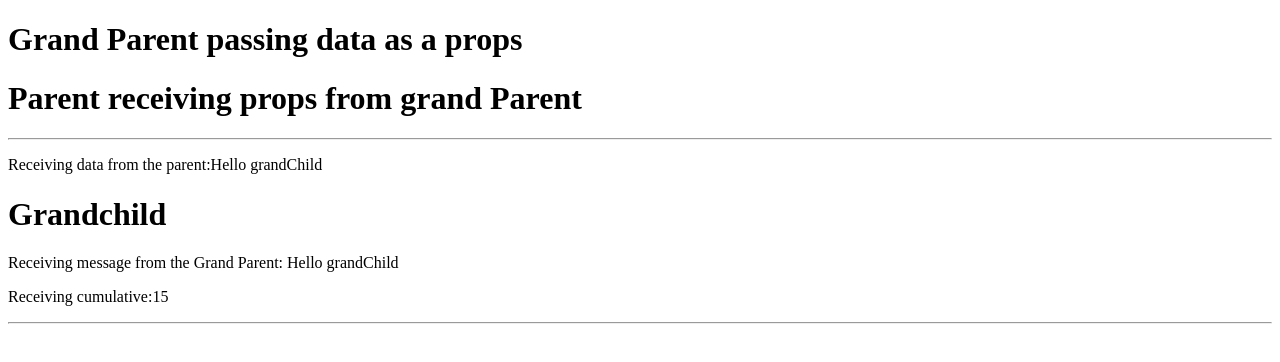
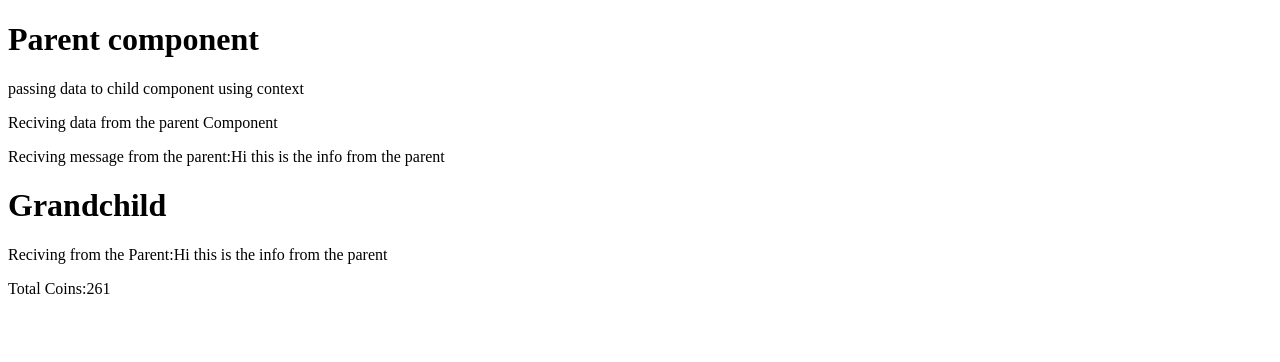
Before and after one commit to KumaranMba/react-exercises, a React (Vite) app: page / in a window 1280 px wide. Shown: the top 362 px of the page. Built offline with nearby package versions, Linux system fonts and the light colour scheme.

Commit message:
using context api

```diff
--- a/src/App.jsx
+++ b/src/App.jsx
@@ -1,22 +1,24 @@
-import React, { createContext, useState } from 'react';
+import React from 'react';
+import { useState } from 'react';
+import { createContext } from 'react';
 import Children from './Components/Children';
 
-const Messagecontext = createContext();
+const ValueContext =  createContext();
 
 function App() {
-    const [message,setMessage] = useState('Hello grandChild');
-    const [coins,setCoins] = useState([1,2,3,4,5]);
+
+  const [info,setInfo] = useState('Hi this is the info from the parent');
+  const[number,setNumber] = useState([,10,25,50,78,98]);
 
   return (
     <div>
-         <h1>Grand Parent passing data as a props</h1>
-         <Messagecontext.Provider value={{message,coins}}>
-            <Children/>
-         </Messagecontext.Provider>
-
-         <hr></hr>
+        <h1>Parent component</h1>
+        <p>passing data to child component using  context</p>
+        <ValueContext.Provider value ={{info,number}}>
+          <Children/>
+        </ValueContext.Provider>
     </div>
   )
 }
 
-export {App as default,Messagecontext};
+export {App as default,ValueContext};
--- a/src/Components/Children.jsx
+++ b/src/Components/Children.jsx
@@ -1,23 +1,19 @@
-import React, { useContext } from 'react';
+import React from 'react';
 import Grandchild from './Grandchild';
-import { Messagecontext } from '../App';
+import { ValueContext } from '../App';
+
 
 function Children() {
-  // const {message,coins} = useContext(Messagecontext);
-
   return (
-      <Messagecontext.Consumer>
-        { (data) =>(
-        <div>
-          <h1>Parent receiving props from grand Parent</h1>
-          <hr></hr>
-          <p>Receiving data from the parent:{data.message} </p>
-          <Grandchild/>
-        </div>
-        )
-
-        }
-      </Messagecontext.Consumer>
+    <ValueContext.Consumer>
+      {(data) =>(
+          <div>
+            <p>Reciving data from the parent Component</p>
+            <p>Reciving message from the parent:{data.info}</p>
+            <Grandchild/>
+          </div>
+        )}
+    </ValueContext.Consumer>
   )
 }
 
--- a/src/Components/Grandchild.jsx
+++ b/src/Components/Grandchild.jsx
@@ -1,18 +1,18 @@
 import React, { useContext } from 'react';
-import { Messagecontext } from '../App';
+import { ValueContext } from '../App';
 
 function Grandchild() {
+  const {info,number} = useContext(ValueContext);
+  const sum = () =>{
+         return number.reduce((prev,curr)=>(prev+curr),0);
+  }
 
-  const{message,coins} = useContext(Messagecontext);
 
-    const sum = () =>{
-     return coins.reduce((prev,curr)=>(prev+curr),0)
-    }
   return (
     <div>
-      <h1> Grandchild</h1>
-      <p>Receiving message from the Grand Parent: {message} </p>
-      <p>Receiving cumulative:{sum()}</p>
+        <h1>Grandchild</h1>
+        <p>Reciving from the Parent:{info}</p>
+        <p>Total Coins:{sum()}</p>
     </div>
   )
 }
```
